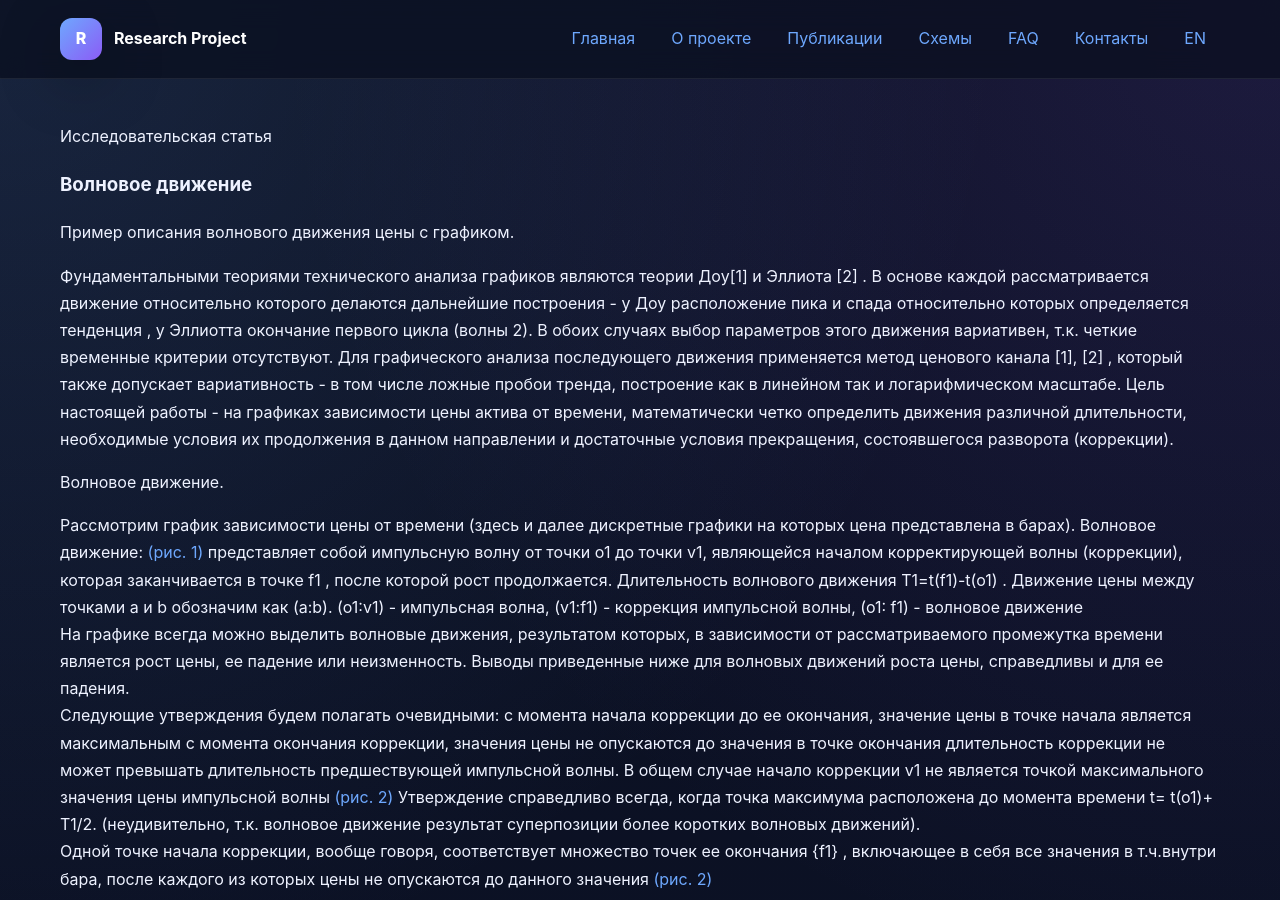
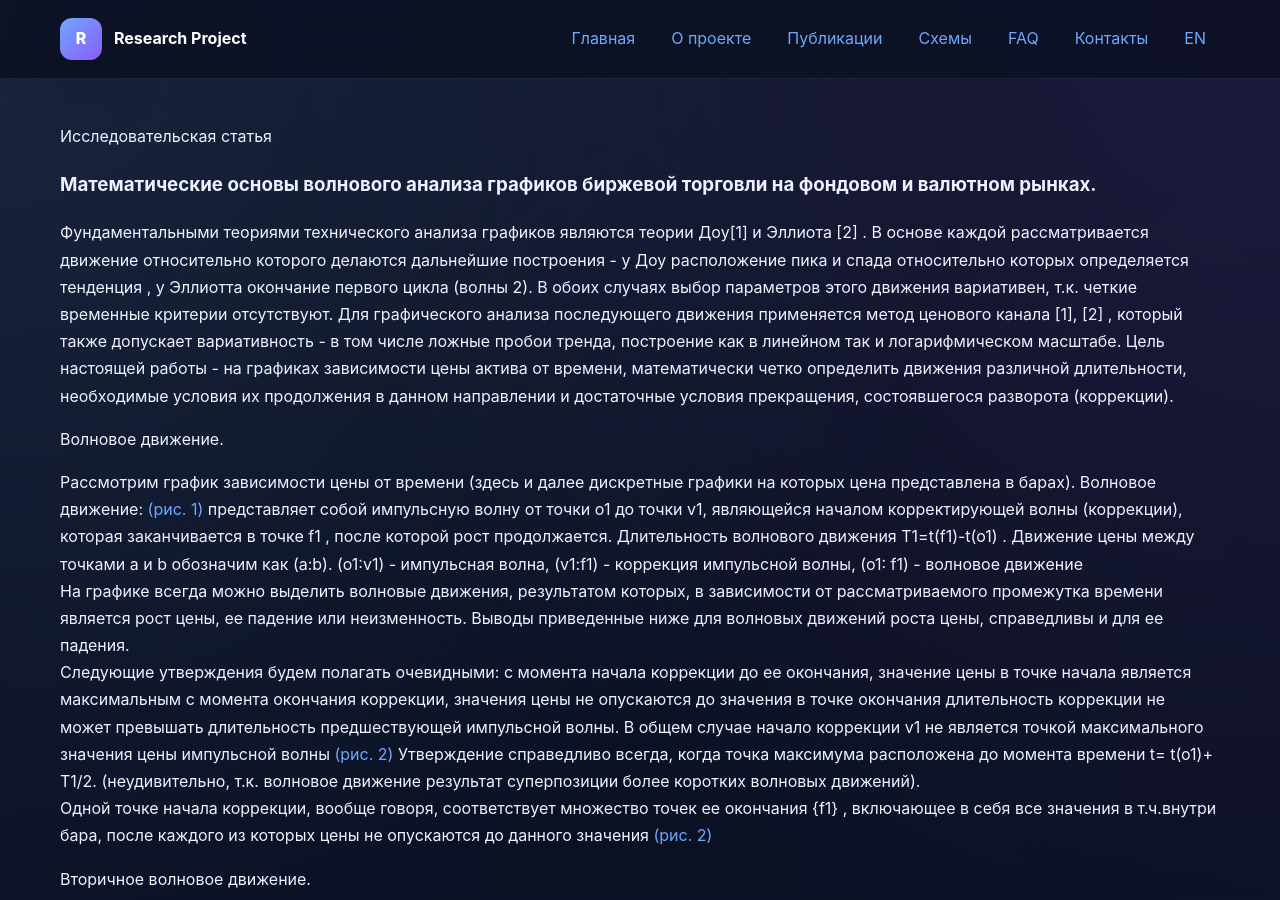
Before and after one commit to naoumov-ilia/naoumov-ilia.github.io, a Jekyll site: the page built from ru/articles/article-1.md, in a window 1280 px wide and 900 px high. Built offline with Jekyll 4.4.1, drawn with Linux system fonts in a browser that asks for light colours.

Commit message:
Update article-1.md

```diff
--- a/ru/articles/article-1.md
+++ b/ru/articles/article-1.md
@@ -1,8 +1,8 @@
 ---
 layout: article
-title: Волновое движение
+title: Математические основы волнового анализа графиков биржевой торговли на фондовом и валютном рынках.
 lang: ru
-description: Пример описания волнового движения цены с графиком.
+description:
 permalink: /ru/articles/article-1/
 ---
 
```
